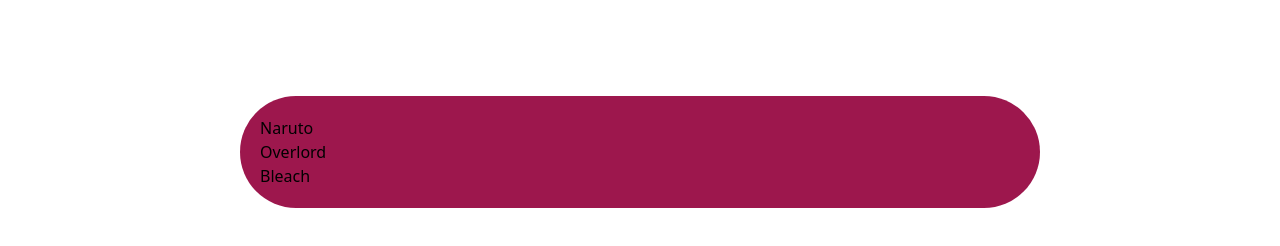
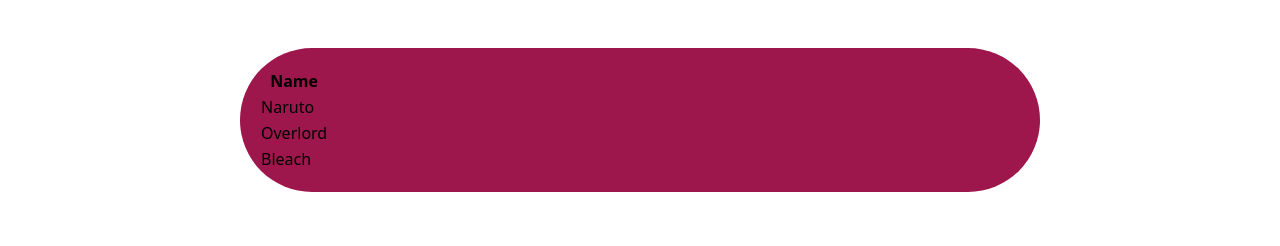
Before and after one commit to 1shira/zoralys, a website: page frontend/index.html in a window 1280 px wide. Shown: the part 128-374 px from the top of the page. Drawn offline with nearby package versions, Linux system fonts and the light colour scheme.

Commit message:
erste anpassungen

```diff
--- a/frontend/index.html
+++ b/frontend/index.html
@@ -15,11 +15,20 @@
           <img :src="getUserProfilePicture()" class="w-12 lg:w-20"></img><div class="w-44 lg:w-60 flex justify-center"><span class="align-middle">{{username()}}</span></div>
         </div>
       </div>
-      <div class="bg-pink-800 w-auto h-auto rounded-full ml-7 mr-7 p-5 lg:ml-60 lg:mr-60 lg:mt-12">
-        <div v-for="anime of animeList">
-          <!-- just temporary for testing of general styling -->
-            <span>{{anime}}</span>
-        </div>
+
+      <div class="bg-pink-800 w-auto h-auto rounded-full ml-7 mr-7 p-5 lg:ml-60 lg:mr-60 lg:mt-6">
+          <table class="table-auto">
+            <thead>
+              <tr>
+                <th><b>Name</b></th>
+              </tr>
+            </thead>
+            <tbody v-for="anime of animeList">
+              <tr>
+                <td>{{anime}}</td>
+              </tr>
+            </tbody>
+          </table>
       </div>
     </div>
     <script src="./node_modules/vue/dist/vue.global.prod.js"></script>
```
